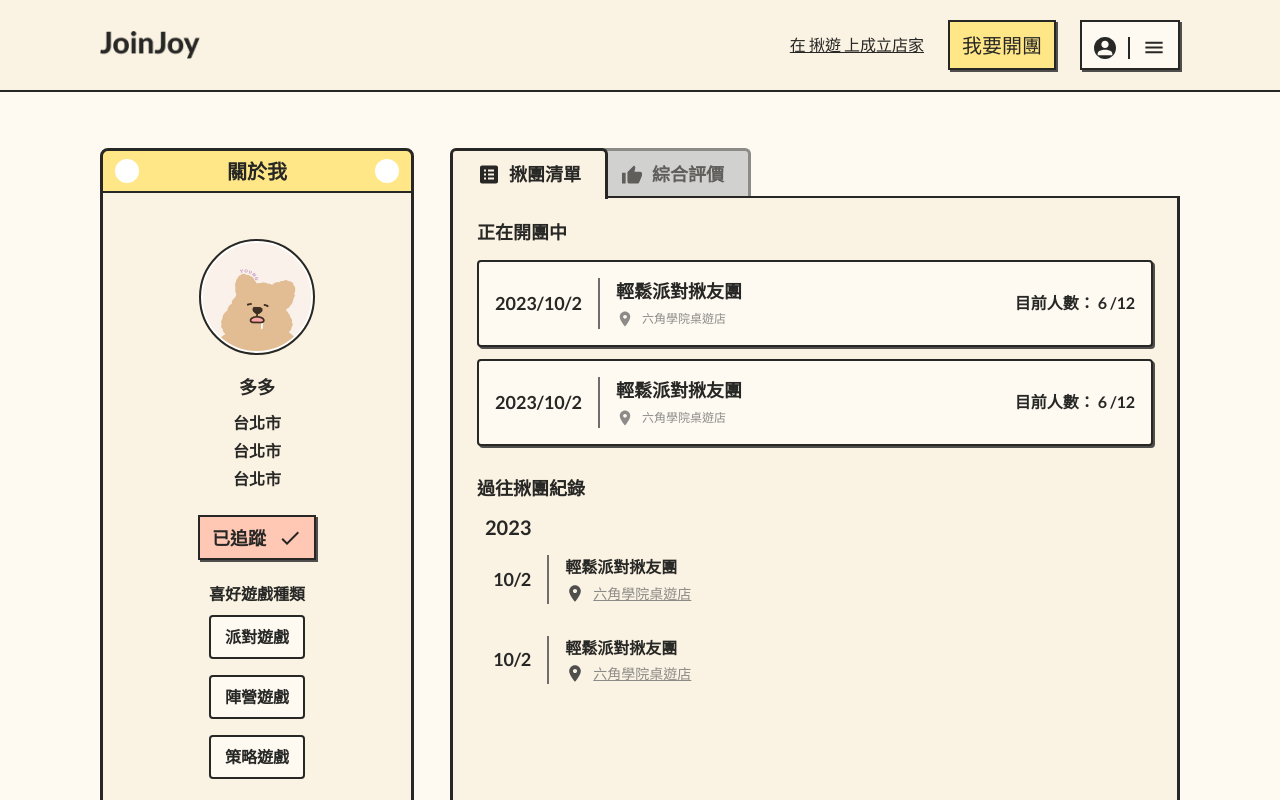
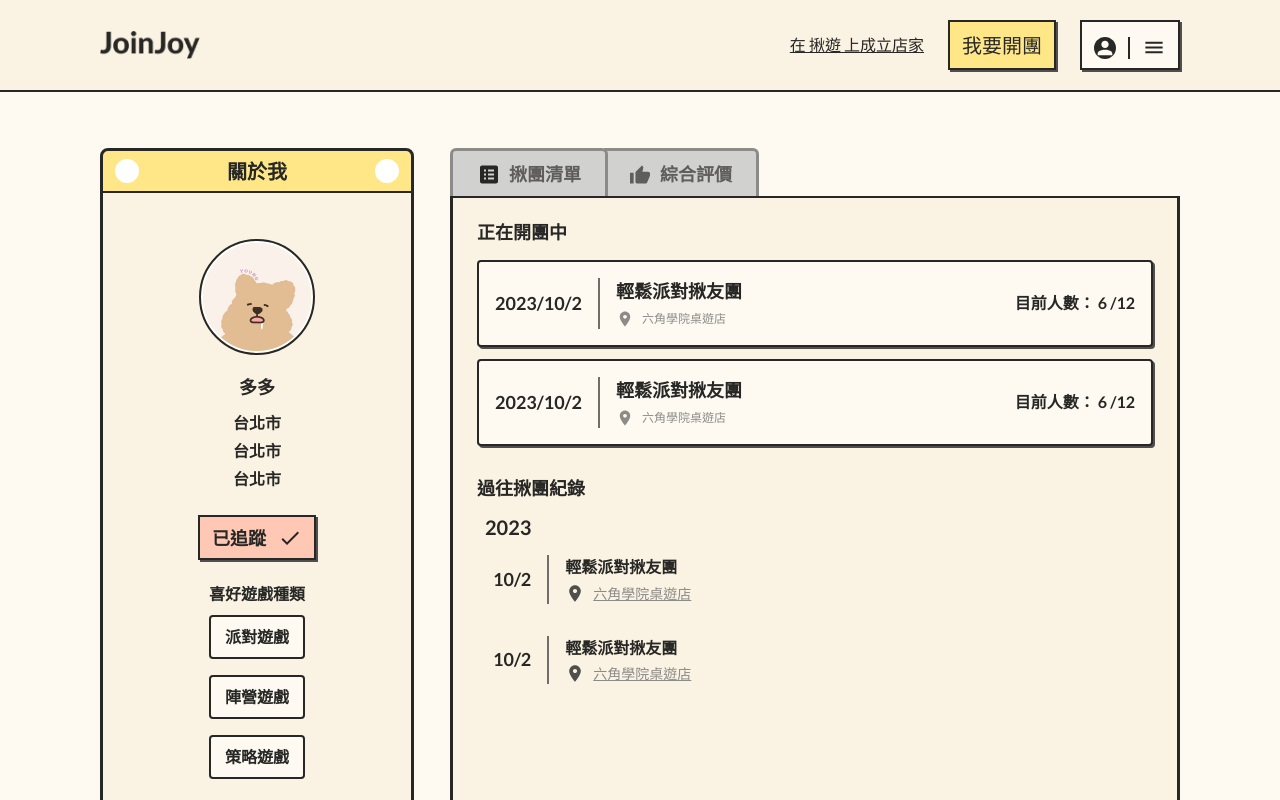
Before and after one commit to star82620/join-joy, a Next.js app: page /user in a window 1280 px wide. Shown: the top 800 px of the page. Built offline with nearby package versions, Linux system fonts and the light colour scheme.

Commit message:
update/ set TabBlock

```diff
--- /dev/null
+++ b/common/components/WrapperFile/index.tsx
@@ -0,0 +1,83 @@
+import React from "react";
+import Image from "next/image";
+
+const tabSet = [
+  {
+    tabName: "groups-list",
+    tabText: "揪團清單",
+    img: {
+      src: "/images/icon-lists.svg",
+      alt: "icon-lists",
+      width: 24,
+      height: 24,
+    },
+  },
+  {
+    tabName: "comments",
+    tabText: "綜合評價",
+    img: {
+      src: "/images/icon-comments.svg",
+      alt: "icon-conmments",
+      width: 24,
+      height: 24,
+    },
+  },
+];
+
+type imgType = {
+  src: string;
+  alt: string;
+  width: number;
+  height: number;
+};
+
+type TabSetType = {
+  tabName: string;
+  tabText: string;
+  img: imgType;
+  zIndex: number;
+};
+
+const isActive = false;
+const TabBlock = ({ tabName, tabText, img, zIndex }: TabSetType) => {
+  const activeStyle = "pb-[11px] bg-yellow-dark z-10";
+  const defaultStyle = "pb-2 border-gray-400 text-gray-600 bg-gray-200";
+  // const order = `order-{}`
+  const zindex = `z-[${zIndex}]`;
+  console.log(zIndex);
+  return (
+    <p
+      data-tab={tabName}
+      className={`pt-2 px-6 -ml-1 rounded-tr-md border-[3px] border-l-0 border-b-0 text-lg font-semibold leading-1 first:rounded-t-md first:border-l-[3px] first:ml-0
+      ${isActive ? activeStyle : defaultStyle}`}
+      style={{ zIndex: zIndex }}
+    >
+      <Image
+        src={img.src}
+        width={img.width}
+        height={img.height}
+        alt={img.alt}
+        className="inline align-middle"
+      />
+      <span className="ml-2 align-middle">{tabText}</span>
+    </p>
+  );
+};
+
+// ---------一整包----------
+
+export default function WrapperFile() {
+  return (
+    <div className="flex items-start absolute">
+      {tabSet.map((tab, index) => {
+        return (
+          <TabBlock key={tab.tabName} zIndex={tabSet.length - index} {...tab} />
+        );
+      })}
+
+      {/* 只有第一個才有露出左邊圓角 */}
+
+      {/* tab，跑 map 吃 children */}
+    </div>
+  );
+}
--- a/modules/UserProfile/index.tsx
+++ b/modules/UserProfile/index.tsx
@@ -4,6 +4,7 @@ import Wrapper from "@/common/components/Wrapper";
 import Button from "@/common/components/GeneralButton";
 import Link from "@/common/components/GeneralLink";
 import TagBlock from "@/common/components/TagBlock";
+import WrapperFile from "@/common/components/WrapperFile";
 
 export default function UserProfile() {
   return (
@@ -62,35 +63,10 @@ export default function UserProfile() {
         </section>
         {/* 右邊檔案夾，要拆成元件 */}
         <section className="flex flex-col grow relative lg:w-full">
-          <div className="flex items-start absolute">
-            {/* 只有第一個才有露出左邊圓角 */}
-            <span
-              className="pt-2 pb-[11px] px-6 rounded-t-md border-[3px] border-b-0 bg-yellow-dark text-lg font-semibold leading-1 z-10"
-              data-active="groups"
-            >
-              <Image
-                src="/images/icon-lists.svg"
-                width="24"
-                height="24"
-                alt="list"
-                className="inline align-middle"
-              />
-              <span className="ml-2 align-middle">揪團清單</span>
-            </span>
-            <span
-              className="pt-2 pb-2 px-6 rounded-tr-md border-[3px] border-b-0 border-gray-400 border-l-0 -ml-3  text-lg font-semibold text-gray-600 bg-gray-200 leading-1"
-              data-active="comments"
-            >
-              <Image
-                src="/images/icon-comments.svg"
-                width="24"
-                height="24"
-                alt="comments"
-                className="inline align-middle"
-              />
-              <span className="ml-2 align-middle">綜合評價</span>
-            </span>
-          </div>
+          {/* <div className="flex items-start absolute"> */}
+          {/* 只有第一個才有露出左邊圓角 */}
+          <WrapperFile />
+          {/* </div> */}
           <section className="p-6 bg-yellow-dark border-[3px] border-t-2 w-full mt-12 h-full">
             <div>
               <h3 className="text-lg font-semibold">正在開團中</h3>
```
